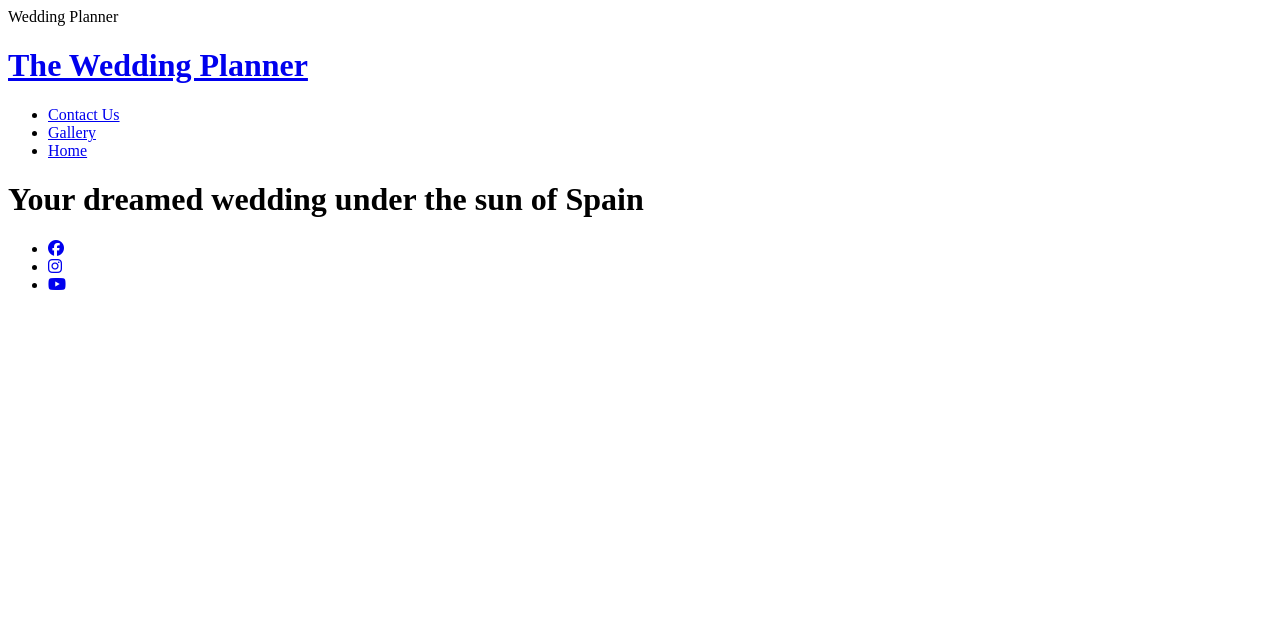
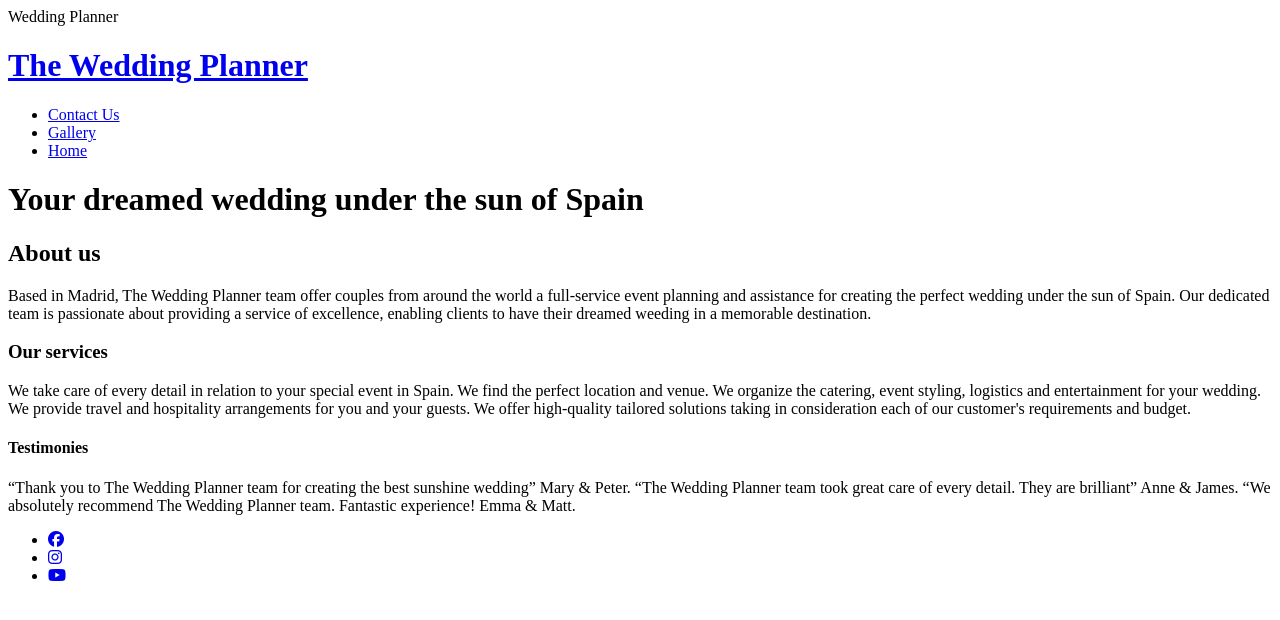
Before and after one commit to Roxana1981/The-Wedding-Planner, a plain HTML site: page index.html in a window 1280 px wide. Drawn offline with Linux system fonts and the light colour scheme.

Commit message:
Add main section of homepage

```diff
--- a/index.html
+++ b/index.html
@@ -41,12 +41,36 @@
         </div>
     </section>
 
-    <!--Welcoming message-->
+<!--Welcoming message-->
 
         <h1 id="Slogan">Your dreamed wedding under the sun of Spain</h1>
 
+<!--Main section of the website-->
 
+<div class="row">
+    <div class="About us">
+    <h2>About us</h2>
+    <p>Based in Madrid, The Wedding Planner team offer couples from around the world a full-service event planning and assistance for creating the perfect wedding under the sun of Spain.
+        Our dedicated team is passionate about providing a service of excellence, enabling clients to have their dreamed weeding in a memorable destination.
+        </p>
+    </div>
+    <div class="Our services">
+        <h3>Our services</h3>
+        <p>We take care of every detail in relation to your special event in Spain.
+           We find the perfect location and venue.  We organize the catering, event styling, logistics and entertainment for your wedding.  We provide travel and hospitality arrangements for you and your guests.
+           We offer high-quality tailored solutions taking in consideration each of our customer's requirements and budget.
+        </p>
+    </div>
+    <div class="Testimonies">
+        <h4>Testimonies</h4>
+        <p>“Thank you to The Wedding Planner team for creating the best sunshine wedding”  Mary & Peter.
+            “The Wedding Planner team took great care of every detail.  They are brilliant”  Anne & James.
+            “We absolutely recommend The Wedding Planner team. Fantastic experience!  Emma & Matt.
+        </p>
+    </div>
+</div>
 
+<!--Footer section of the website with social media links-->
 
 <footer>
     <ul class="social-media">
```
